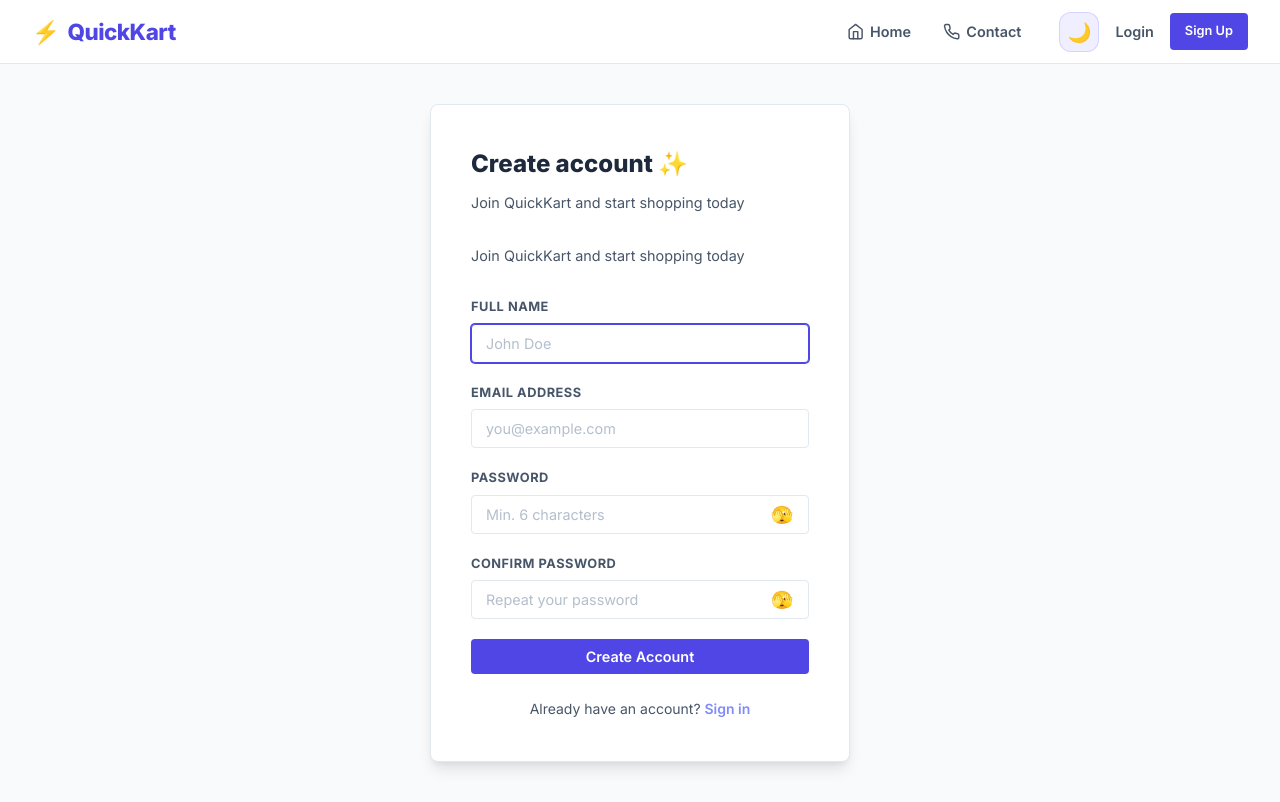
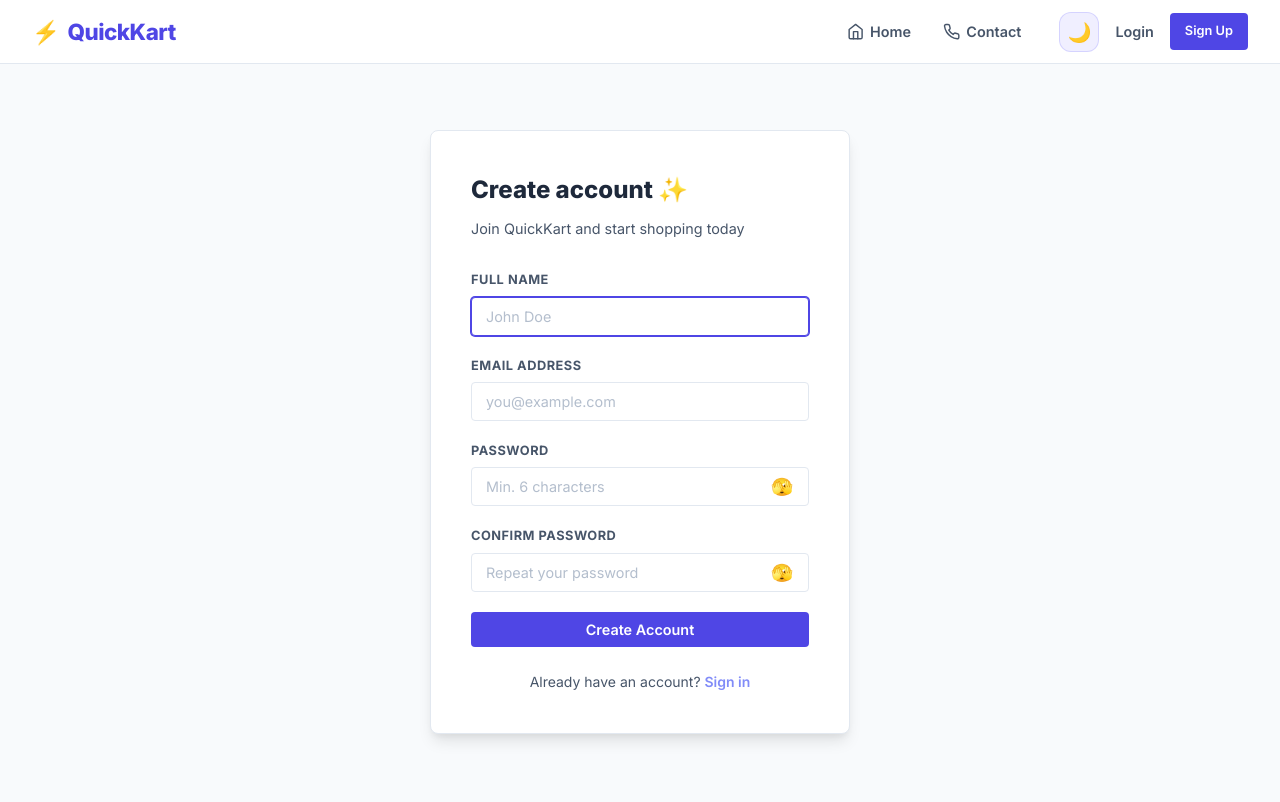
Before and after one commit to maaz-fast/QuickKart, a React (Vite) app in the folder frontend/: page /signup in a window 1280 px wide. Built offline with nearby package versions, Linux system fonts and the light colour scheme.

Commit message:
Remove Duplicate text on signup

```diff
--- a/frontend/src/pages/SignupPage.jsx
+++ b/frontend/src/pages/SignupPage.jsx
@@ -74,9 +74,6 @@ const SignupPage = () => {
         {/* Header */}
         <h1>Create account ✨</h1>
         <p className="subtitle">Join QuickKart and start shopping today</p>
-
-        <p className="subtitle">Join QuickKart and start shopping today</p>
-
         {/* Form */}
         <form onSubmit={handleSubmit} data-testid="signup-form" noValidate>
           <div className="form-group">
```
